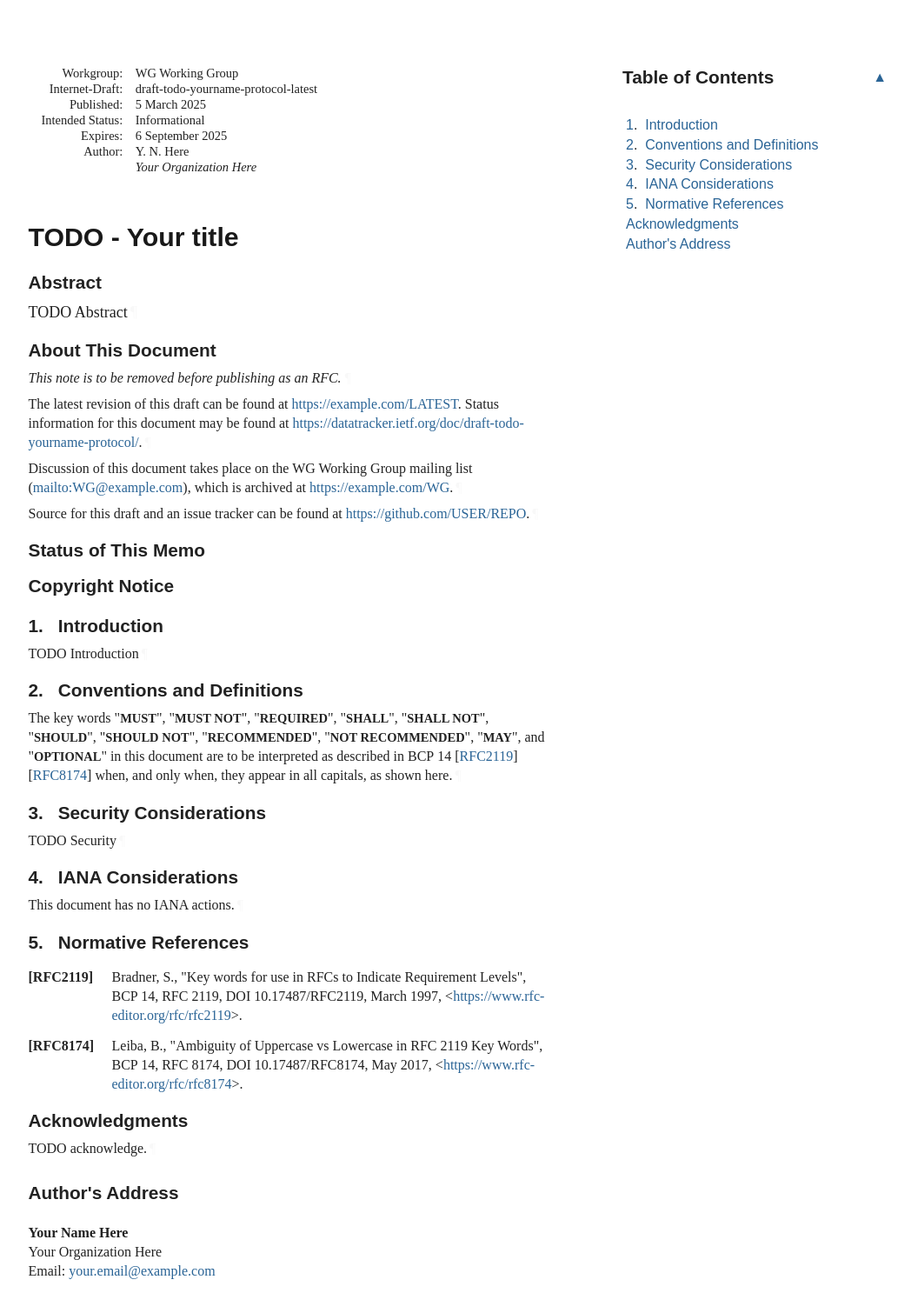
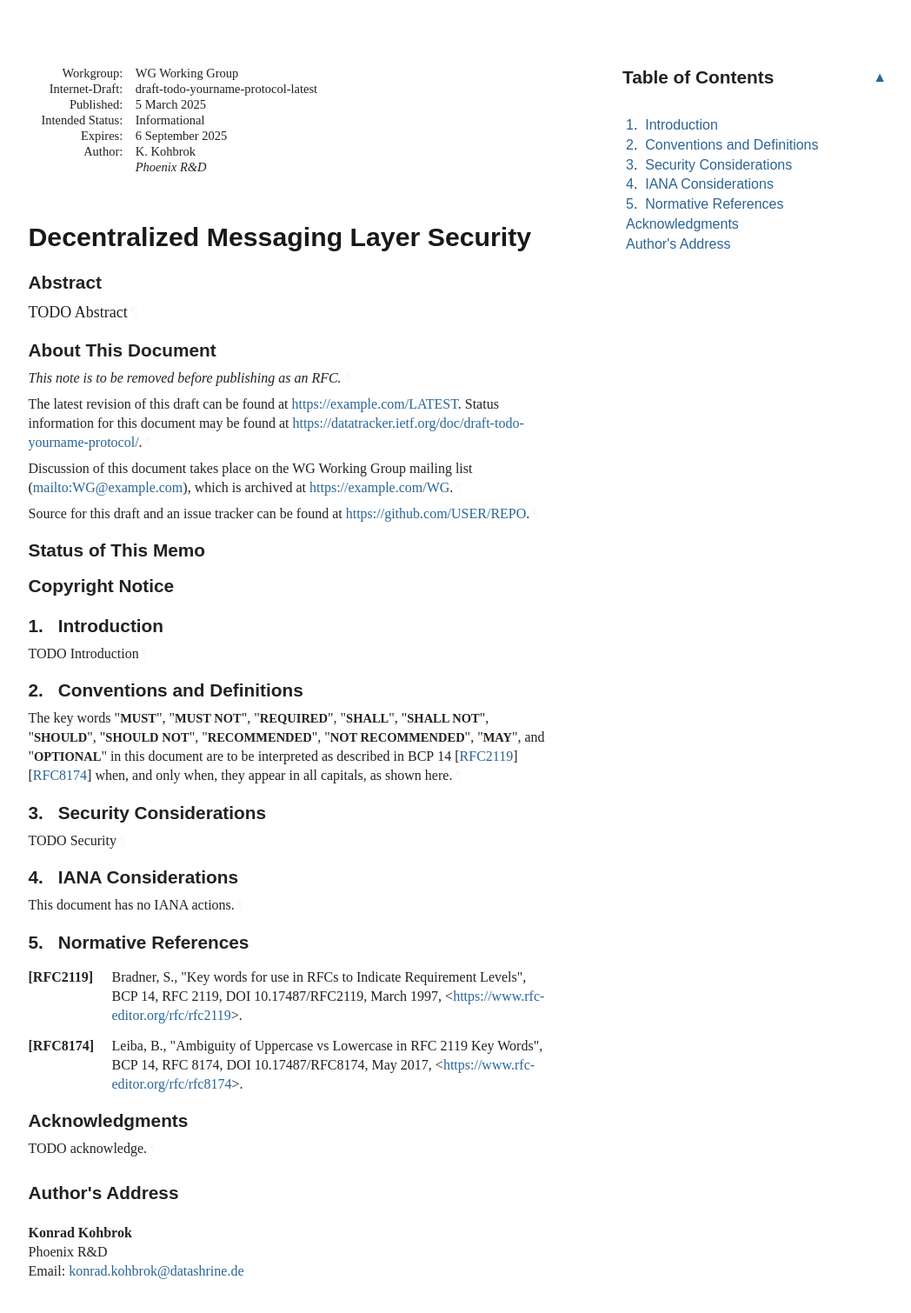
Before and after one commit to phnx-im/dmls-spec, a plain HTML site: page draft-kohbrok-mls-decentralized-mls.html in a window 1280 px wide. Shown: the whole page at 87% size, without its empty margins (92-1140 px from the left). Drawn offline with Linux system fonts and the light colour scheme; a web font is replaced by a local one.

Commit message:
Script updating gh-pages from b6fcd1f. [ci skip]

```diff
--- a/draft-todo-yourname-protocol.html
+++ b/draft-kohbrok-mls-decentralized-mls.html
@@ -4,8 +4,8 @@
 <meta charset="utf-8">
 <meta content="Common,Latin" name="scripts">
 <meta content="initial-scale=1.0" name="viewport">
-<title>TODO - Your title</title>
-<meta content="Your Name Here" name="author">
+<title>Decentralized Messaging Layer Security</title>
+<meta content="Konrad Kohbrok" name="author">
 <meta content="
        TODO Abstract
     " name="description">
@@ -29,7 +29,7 @@
     setuptools 70.3.0
     wcwidth 0.2.13
 -->
-<link href="draft-todo-yourname-protocol.xml" rel="alternate" type="application/rfc+xml">
+<link href="draft-kohbrok-mls-decentralized-mls.xml" rel="alternate" type="application/rfc+xml">
 <link href="#copyright" rel="license">
 <style type="text/css">@font-face {
   font-family: 'Lora';
@@ -1045,11 +1045,11 @@ svg :is([fill="white"], [fill^="#fff"]) {
 <table class="ears">
 <thead><tr>
 <td class="left">Internet-Draft</td>
-<td class="center">TODO - Abbreviation</td>
+<td class="center">DMLS</td>
 <td class="right">March 2025</td>
 </tr></thead>
 <tfoot><tr>
-<td class="left">Here</td>
+<td class="left">Kohbrok</td>
 <td class="center">Expires 6 September 2025</td>
 <td class="right">[Page]</td>
 </tr></tfoot>
@@ -1072,13 +1072,13 @@ svg :is([fill="white"], [fill^="#fff"]) {
 <dt class="label-authors">Author:</dt>
 <dd class="authors">
 <div class="author">
-      <div class="author-name">Y. N. Here</div>
-<div class="org">Your Organization Here</div>
+      <div class="author-name">K. Kohbrok</div>
+<div class="org">Phoenix R&amp;D</div>
 </div>
 </dd>
 </dl>
 </div>
-<h1 id="title">TODO - Your title</h1>
+<h1 id="title">Decentralized Messaging Layer Security</h1>
 <section id="section-abstract">
       <h2 id="abstract"><a href="#abstract" class="selfRef">Abstract</a></h2>
 <p id="section-abstract-1">TODO Abstract<a href="#section-abstract-1" class="pilcrow">¶</a></p>
@@ -1237,11 +1237,11 @@ appear in all capitals, as shown here.<a href="#section-2-1" class="pilcrow">¶<
 <a href="#name-authors-address" class="section-name selfRef">Author's Address</a>
       </h2>
 <address class="vcard">
-        <div dir="auto" class="left"><span class="fn nameRole">Your Name Here</span></div>
-<div dir="auto" class="left"><span class="org">Your Organization Here</span></div>
+        <div dir="auto" class="left"><span class="fn nameRole">Konrad Kohbrok</span></div>
+<div dir="auto" class="left"><span class="org">Phoenix R&amp;D</span></div>
 <div class="email">
 <span>Email:</span>
-<a href="mailto:your.email@example.com" class="email">your.email@example.com</a>
+<a href="mailto:konrad.kohbrok@datashrine.de" class="email">konrad.kohbrok@datashrine.de</a>
 </div>
 </address>
 </section>
```
Also changed, not shown: index.html (+4 -4 lines), draft-kohbrok-mls-decentralized-mls.txt.
